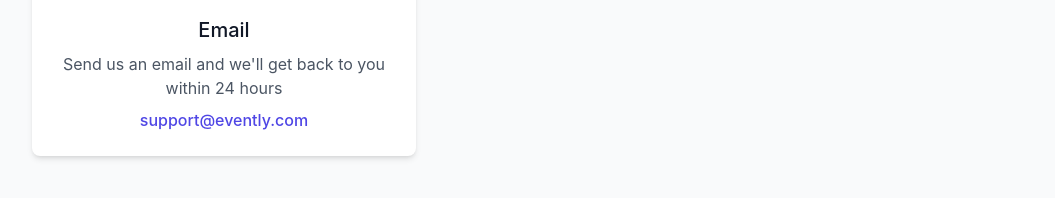
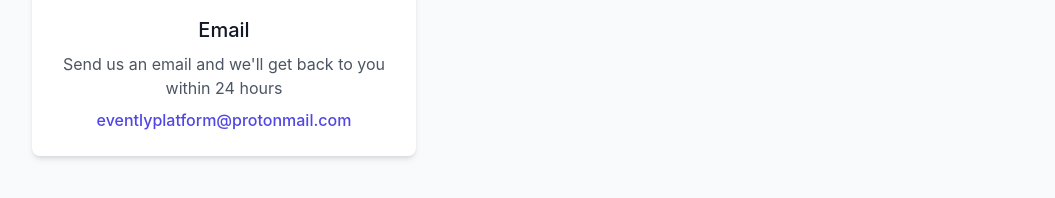
Before and after one commit to andrwsm/evently-landing, a React (Create React App) app: page /contact-new in a window 1280 px wide. Shown: the part 1803-2001 px from the top of the page, without its empty margins (0-1055 px from the left). Built offline with nearby package versions, Linux system fonts and the light colour scheme.

Commit message:
update link and email

```diff
--- a/src/components/Footer.js
+++ b/src/components/Footer.js
@@ -71,7 +71,7 @@ const navigation = {
     // },
     {
       name: "LinkedIn",
-      href: "#",
+      href: "https://www.linkedin.com/company/eventli/posts/?feedView=all",
       icon: (props) => (
         <img src={linkedinIcon} alt="LinkedIn" className="size-6" {...props} />
       ),
@@ -112,6 +112,8 @@ export default function Footer() {
               <a
                 key={item.name}
                 href={item.href}
+                target="_blank"
+                rel="noopener noreferrer"
                 className="text-gray-400 hover:text-gray-300"
               >
                 <span className="sr-only">{item.name}</span>
--- a/src/components/tier2Pages/ContactNew.js
+++ b/src/components/tier2Pages/ContactNew.js
@@ -294,7 +294,7 @@ export default function ContactNew() {
                 Send us an email and we'll get back to you within 24 hours
               </p>
               <p className="mt-2 text-indigo-600 font-medium">
-                support@evently.com
+                eventlyplatform@protonmail.com
               </p>
             </div>
           </div>
```
